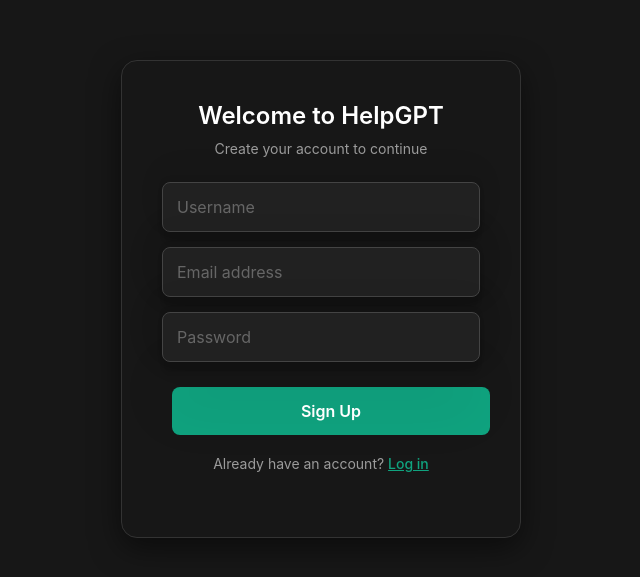
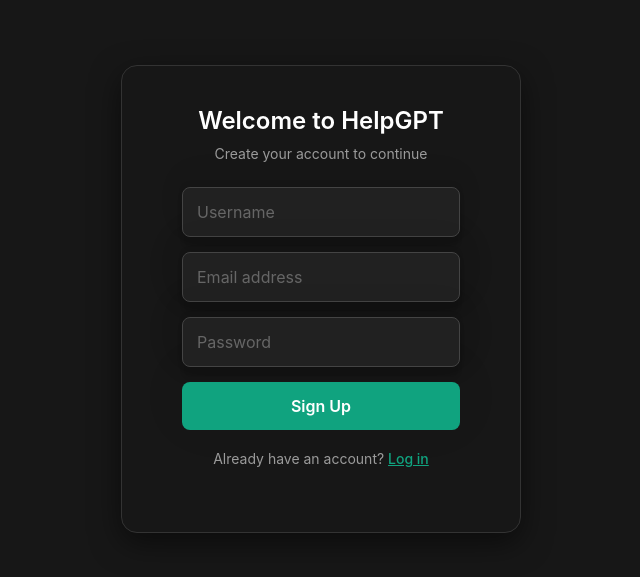
Before and after one commit to Bhumika-1432006/Helpgpt-frontend, a React (Vite) app: page / in a window 1280 px wide. Shown: the part 101-678 px from the top of the page, without its empty margins (319-959 px from the left). Built offline with nearby package versions, Linux system fonts and the light colour scheme.

Commit message:
sign up btn

```diff
--- a/src/Signup.css
+++ b/src/Signup.css
@@ -197,13 +197,16 @@
   font-weight: 600;
   cursor: pointer;
   transition: background 0.3s ease;
-  margin-top: 10px;
-
+  margin: 10px 0 0 0; /* Ensures 0 margin on left/right */
+  display: flex;
+  justify-content: center;
+  align-items: center;
+  /* Add this to be safe */
+  align-self: center;
 }
 
 .signup-box button:hover {
   background-color: #0d8a6a;
-  align-items: center;
 }
 
 .login-note {
@@ -218,39 +221,72 @@
   font-weight: 500;
   text-decoration: underline;
 }
-.signup-box button:hover {
-  background-color: #0d8a6a; /* Darker green on hover */
-  transform: translateY(-1px); /* Subtle lift effect */
-  box-shadow: 0 4px 12px rgba(16, 163, 127, 0.2);
+.signup-box {
+  background: #171717;
+  padding: 40px; /* Uniform padding on all sides */
+  border-radius: 16px;
+  width: 100%;
+  max-width: 400px; /* Limits size so it doesn't look stretched */
+  box-sizing: border-box;
+  display: flex;
+  flex-direction: column;
+  justify-content: center;
 }
 
-.signup-box button:active {
-  background-color: #0b7a5d;
-  transform: translateY(0); /* Returns to normal when clicked */
+.signup-form {
+  width: 100%;
+  display: flex;
+  flex-direction: column;
 }
 
-/* Optional: Disabled state for when the form is submitting */
-.signup-box button:disabled {
-  background-color: #cccccc;
-  cursor: not-allowed;
-  transform: none;
-  box-shadow: none;
+/* 1. Global fix for the box model */
+.signup-box,
+.signup-box * {
+  box-sizing: border-box;
 }
 
-/* Extra touch: Smooth transition for all properties */
+.signup-box {
+  display: flex;
+  flex-direction: column;
+  align-items: center; /* Centers the form and headings */
+  padding: 40px;
+  /* ... existing background/border styles ... */
+}
+
+.signup-form {
+  width: 100%; /* Ensures the form spans the box */
+  display: flex;
+  flex-direction: column;
+  align-items: center;
+}
+
+/* 2. Fix the Input & Button width conflict */
+.signup-box input,
 .signup-box button {
-  width: 100%;
-  padding: 14px;
-  background-color: #10a37f;
-  color: white;
-  border: none;
-  border-radius: 8px;
-  font-size: 16px;
-  font-weight: 600;
-  cursor: pointer;
-  margin-top: 10px;
-  transition: all 0.2s ease; /* Updated from 'background' to 'all' */
+  width: 100%;           /* They now share the exact same base */
+  margin-left: 0;        /* Explicitly remove any shifts */
+  margin-right: 0;
+  display: block;
+}
+
+.signup-box button {
+  /* This centers the "Sign Up" / "Log In" text perfectly */
   display: flex;
   justify-content: center;
   align-items: center;
+  text-align: center;
+
+  padding: 14px;
+  background-color: #10a37f;
+  border-radius: 8px;
+  cursor: pointer;
+  transition: all 0.2s ease;
+  margin-top: 10px;
 }
+
+/* 3. Button Hover Glow */
+.signup-box button:hover {
+  background-color: #0d8a6a;
+  transform: translateY(-1px);
+  box-shadow: 0 4px 12px rgba(16, 163, 127, 0.2);
+}
```
